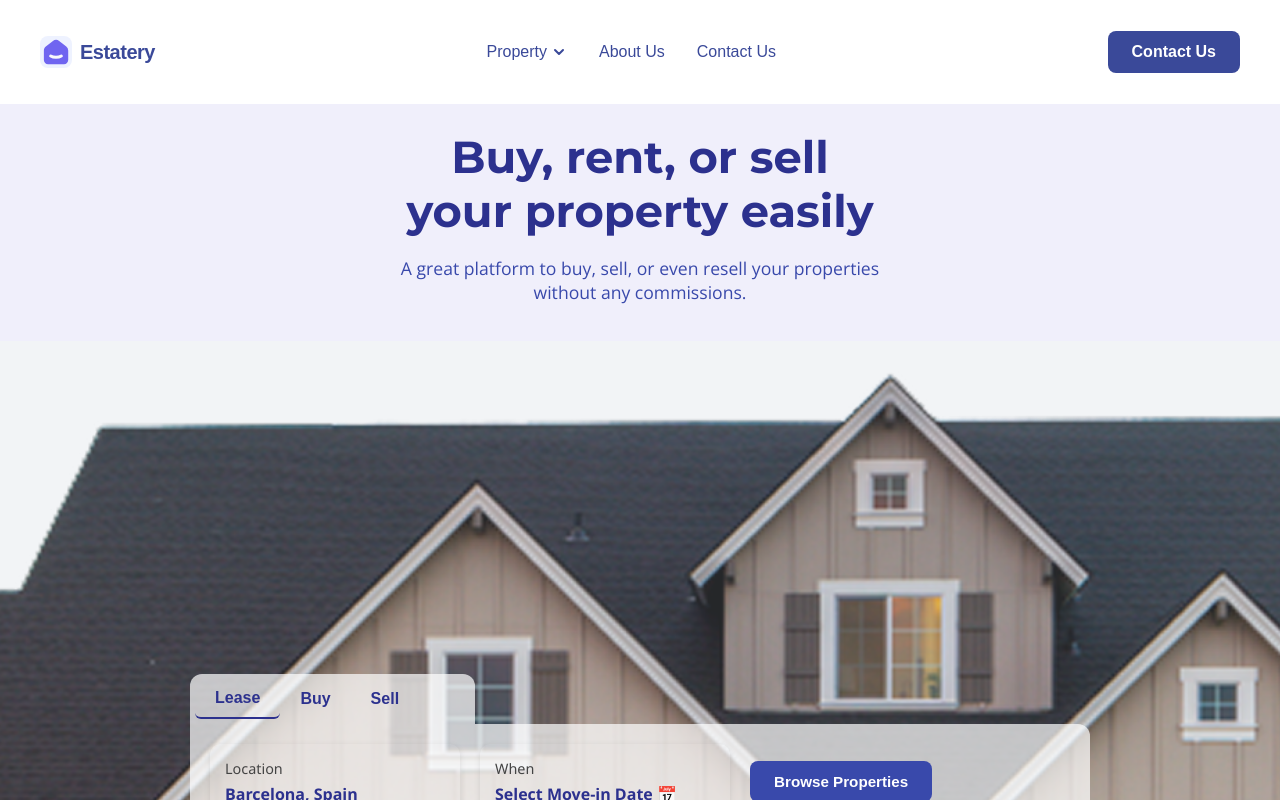
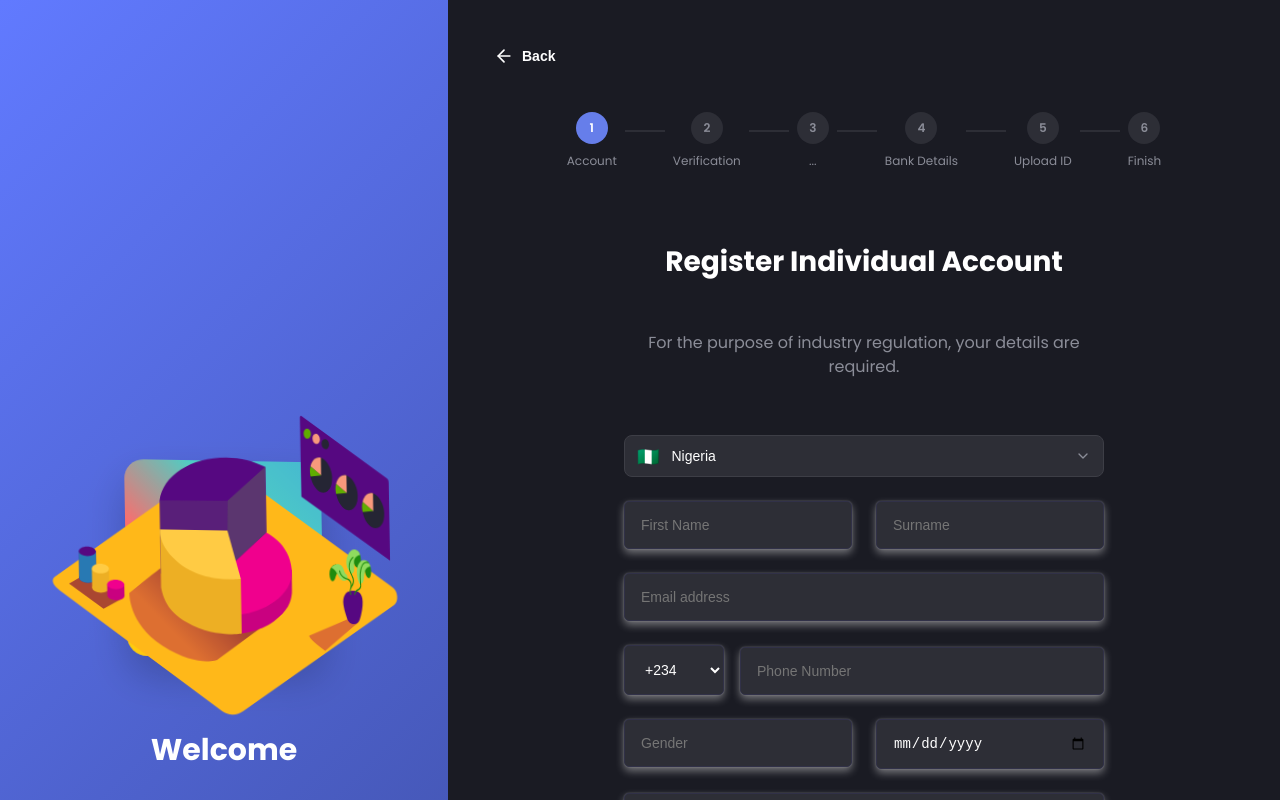
Before and after one commit to SLEM-Technologies/SLEM.Propereti.FE, a React (Vite) app: page / in a window 1280 px wide. Shown: the top 800 px of the page. Built offline with nearby package versions, Linux system fonts and the light colour scheme; the HTML template or start-up script is replaced by a standard one.

Commit message:
routed properly

```diff
--- a/src/App.jsx
+++ b/src/App.jsx
@@ -12,13 +12,13 @@
   return (
     <div className="app">
       <Routes>
-        <Route path="/" element={<Home />} />
+        <Route path="/home" element={<Home />} />
         <Route path="/about-us" element={<About />} />
         <Route path="/properties" element={<Properties />} />
         <Route path="/installmental" element={<Installmental />} />
         <Route path="/resell" element={<Resell />} />
         <Route path="/contact" element={<Contact />} />
-        <Route path="/signup" element={<SignUp />} />
+        <Route path="/" element={<SignUp />} />
         <Route path="/login" element={<Login />} />
       </Routes>
     </div>
--- a/src/Pages/Login.jsx
+++ b/src/Pages/Login.jsx
@@ -51,7 +51,7 @@
           showConfirmButton: false,
         });
         // Redirect to dashboard or wherever
-        navigate("/dashboard");
+        navigate("/home");
       })
       .catch((err) => {
         Swal.fire({
```
